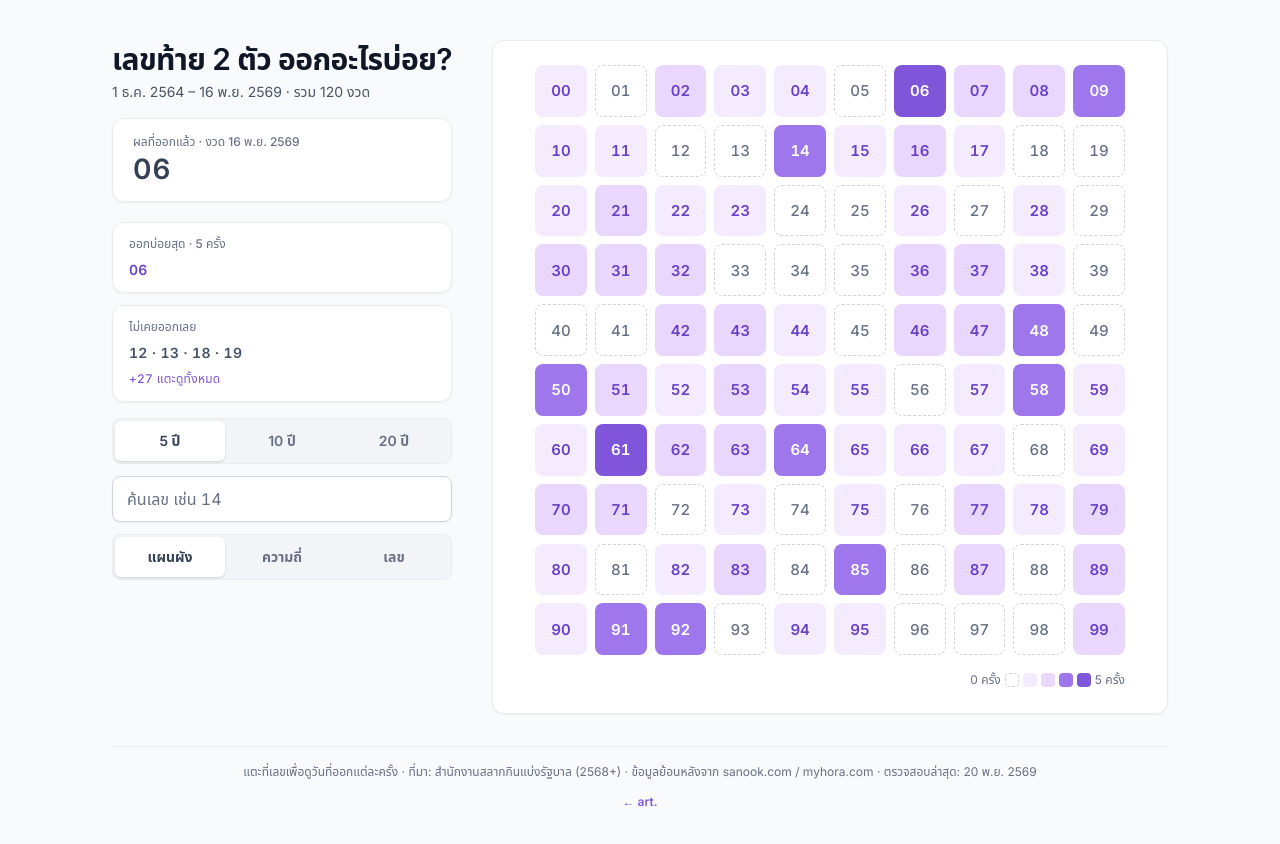
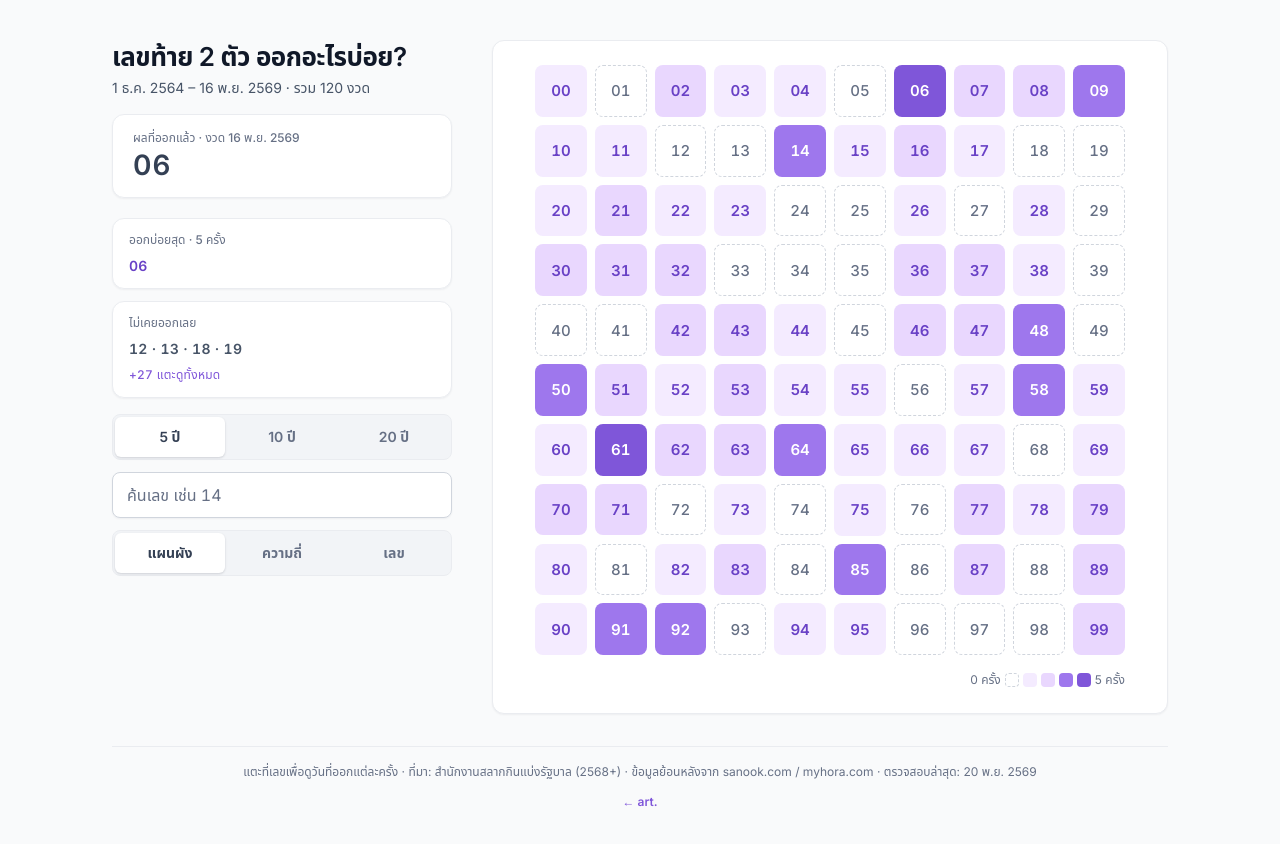
Before and after one commit to ssupawat/thai-lottery-2digit-stats, a plain HTML site: page index.html in a window 1280 px wide. Drawn offline with Linux system fonts and the light colour scheme.

Commit message:
Keep desktop heading on one line
Co-Authored-By: Claude Sonnet 5.5 <noreply@anthropic.com>
Claude-Session: https://claude.ai/code/session_012cJpnfMjCe4SsApVUmhMno

```diff
--- a/index.html
+++ b/index.html
@@ -144,7 +144,7 @@
     .layout{display:grid;grid-template-columns:340px minmax(0,1fr);gap:40px;align-items:start;}
     .side{position:sticky;top:24px;}
     header{text-align:left;padding:0 0 20px;}
-    h1{font-size:30px;line-height:38px;}
+    h1{font-size:26px;line-height:34px;text-wrap:balance;}
     .latest{display:block;margin-top:16px;min-width:0;padding:14px 20px;}
     .stats{grid-template-columns:1fr;}
     .stats .chip .nums{font-size:14px;}
```
